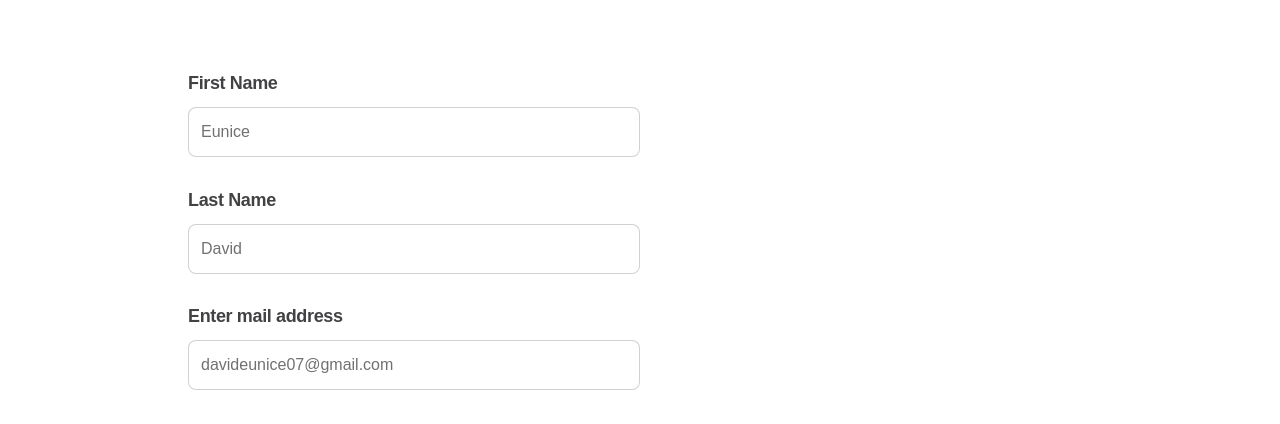
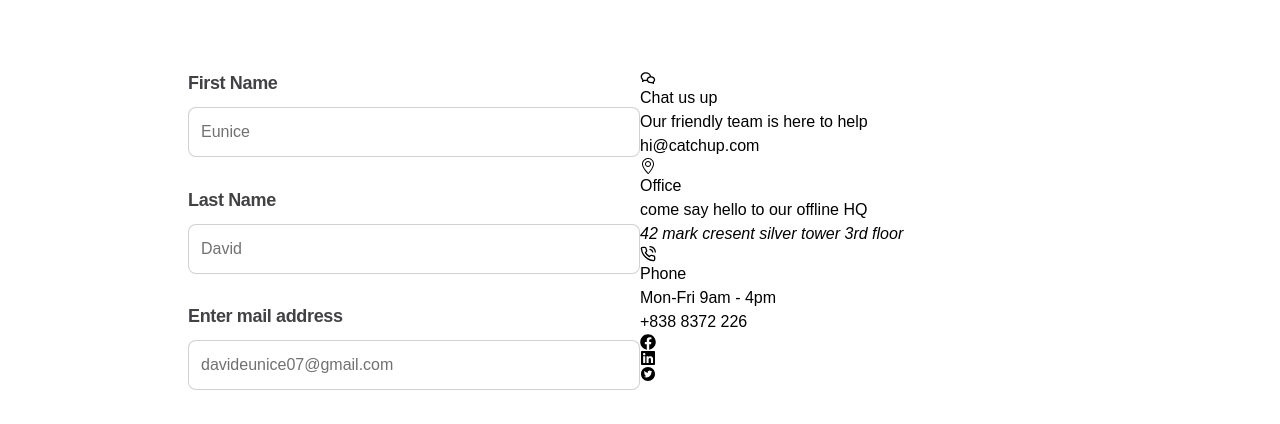
Before and after one commit to workshopapps/dinnerwithfriends.web, a React (Create React App) app: page /contact-us in a window 1280 px wide. Shown: the part 344-768 px from the top of the page. Built offline with nearby package versions, Linux system fonts and the light colour scheme; a web font is replaced by a local one.

Commit message:
feat: contact-us details added

```diff
--- a/src/pages/contactUs/contactDetails/ContactUsDetails.jsx
+++ b/src/pages/contactUs/contactDetails/ContactUsDetails.jsx
@@ -1,12 +1,51 @@
-import { SiWechat } from "react-icons/si";
-import { IoLocationOutline } from "react-icons/io";
 import { FiPhoneCall } from "react-icons/fi";
 import { FaFacebook } from "react-icons/fa";
 import { FaLinkedin } from "react-icons/fa";
 import { AiFillTwitterCircle } from "react-icons/ai";
+import { RiWechatLine } from "react-icons/ri";
+import { SlLocationPin } from "react-icons/sl";
+import classes from "./ContactDetails.module.css";
 
 const ContactUsDetails = () => {
-  return <div></div>;
+  return (
+    <div className={classes["details-container"]}>
+      <div className={classes["detail-item"]}>
+        <RiWechatLine className={classes.icon} />
+        <div>
+          <p>Chat us up</p>
+          <p>Our friendly team is here to help</p>
+          <a href="http://hi@catchup.com">hi@catchup.com</a>
+        </div>
+      </div>
+      <div className={classes["detail-item"]}>
+        <SlLocationPin className={classes.icon} />
+        <div>
+          <p>Office</p>
+          <p>come say hello to our offline HQ</p>
+          <address>42 mark cresent silver tower 3rd floor</address>
+        </div>
+      </div>
+      <div className={classes["detail-item"]}>
+        <FiPhoneCall className={classes.icon} />
+        <div>
+          <p>Phone</p>
+          <p>Mon-Fri 9am - 4pm</p>
+          <a href="tel:+838 8372 226">+838 8372 226</a>
+        </div>
+      </div>
+      <div className={classes["links"]}>
+        <a href="http://www.facebook.com">
+          <FaFacebook />
+        </a>
+        <a href="http://www.linkedIn.com">
+          <FaLinkedin />
+        </a>
+        <a href="http://www.twitter.com">
+          <AiFillTwitterCircle />
+        </a>
+      </div>
+    </div>
+  );
 };
 
 export default ContactUsDetails;
--- a/src/pages/contactUs/contactUsComp/ContactUsComp.jsx
+++ b/src/pages/contactUs/contactUsComp/ContactUsComp.jsx
@@ -1,5 +1,6 @@
 import Footer from "../../../components/Footer";
 import Navbar from "../../../components/Navbar";
+import ContactUsDetails from "../contactDetails/ContactUsDetails";
 import ContactUsForm from "../contactUsForm/ContactUsForm";
 import classes from "./ContactUsComp.module.css";
 
@@ -17,6 +18,7 @@ const ContactUsComp = () => {
         </div>
         <div className={classes["form-container"]}>
           <ContactUsForm />
+          <ContactUsDetails />
         </div>
       </section>
       <Footer />
```
